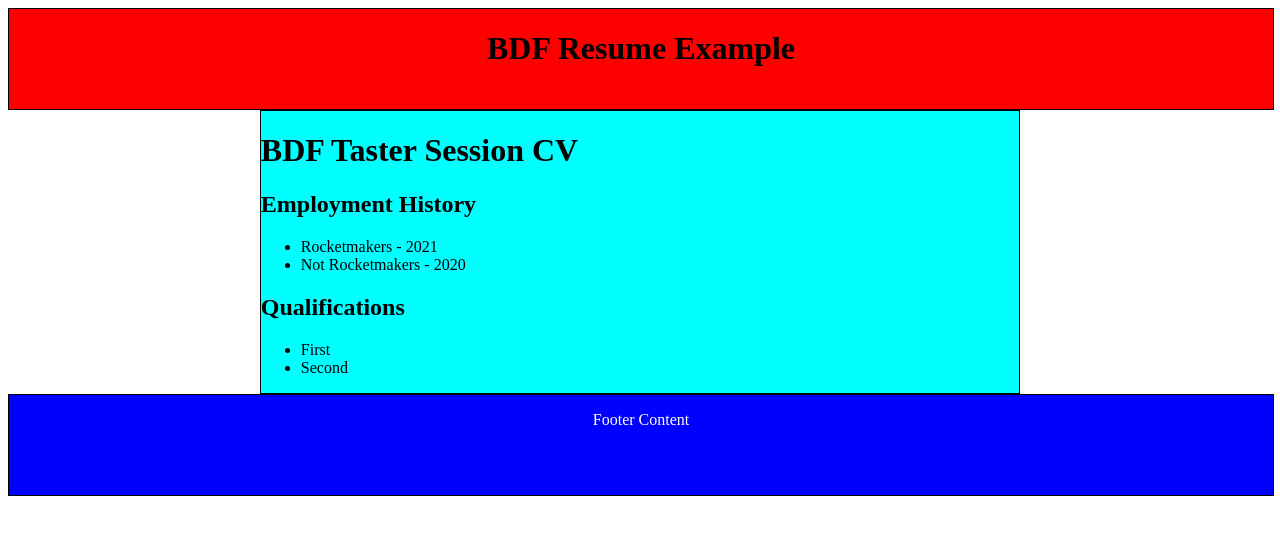
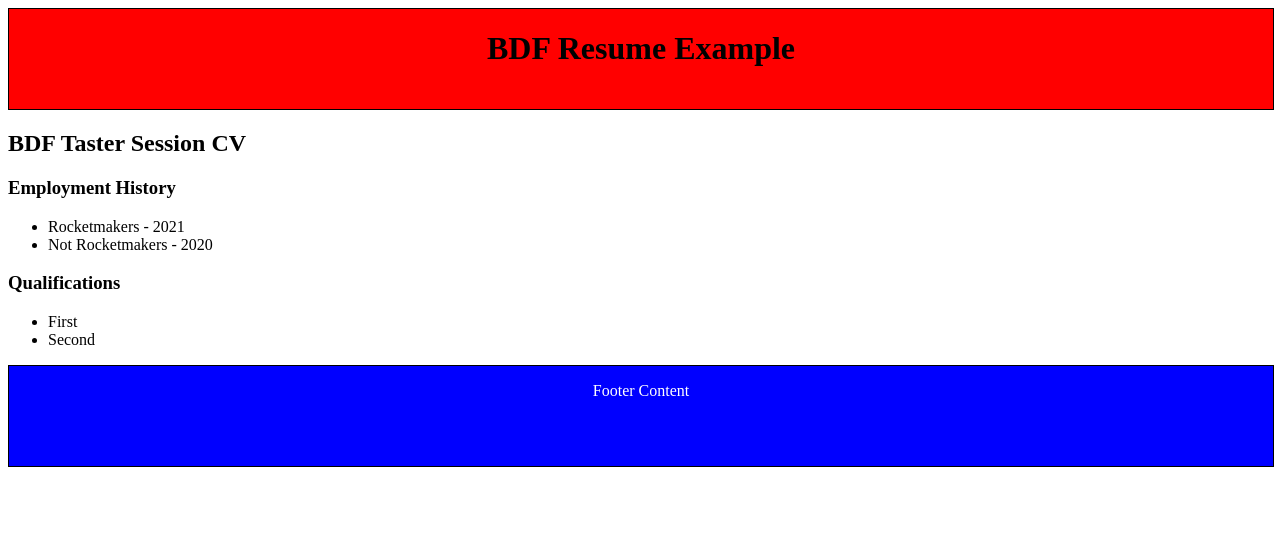
Before and after one commit to rmhowe/rmhowe.github.io, a plain HTML site: page final.html in a window 1280 px wide. Drawn offline with Linux system fonts and the light colour scheme.

Commit message:
Update final.html

```diff
--- a/final.html
+++ b/final.html
@@ -10,21 +10,17 @@
             <h1>BDF Resume Example</h1>
         </header>
         <main>
-            <div class="left"></div>
-            <div class="centre">
-                <h1>BDF Taster Session CV</h1>
-                <h2>Employment History</h2>
+            <h2>BDF Taster Session CV</h2>
+            <h3>Employment History</h3>
             <ul>
                 <li>Rocketmakers - 2021</li>
                 <li>Not Rocketmakers - 2020</li>
             </ul>
-                <h2>Qualifications</h2>
+            <h3>Qualifications</h3>
             <ul>
                 <li>First</li>
                 <li>Second</li>
             </ul>
-            </div>
-            <div class="right"></div>
         </main>
         <footer>
             <p>Footer Content</p>
```
Lines whose indentation alone changed are shown as unchanged.
